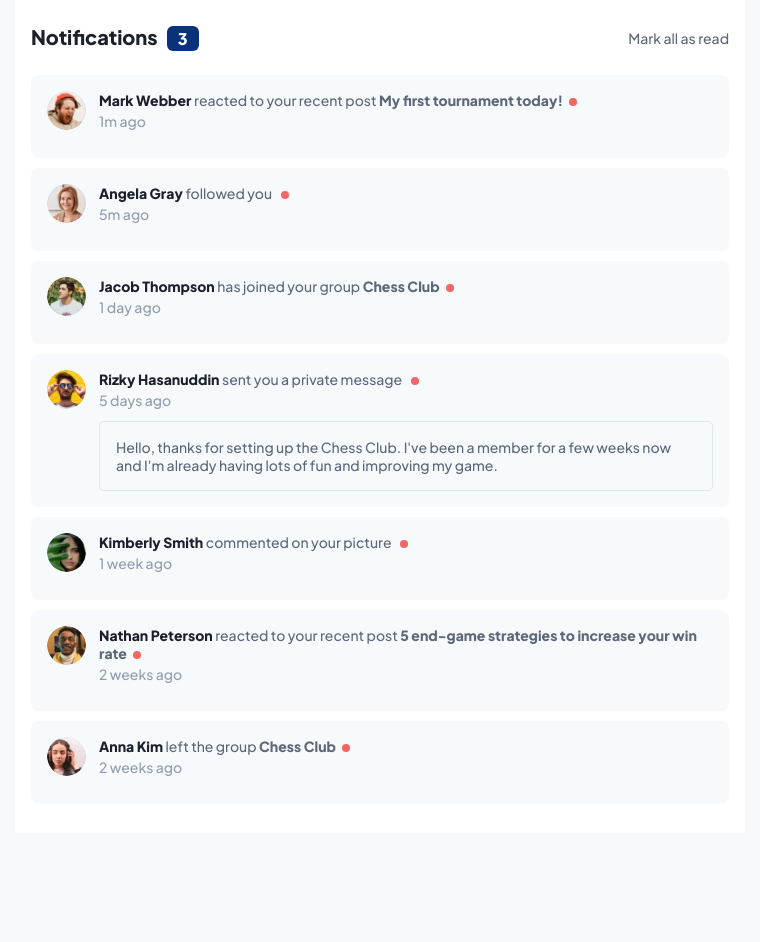
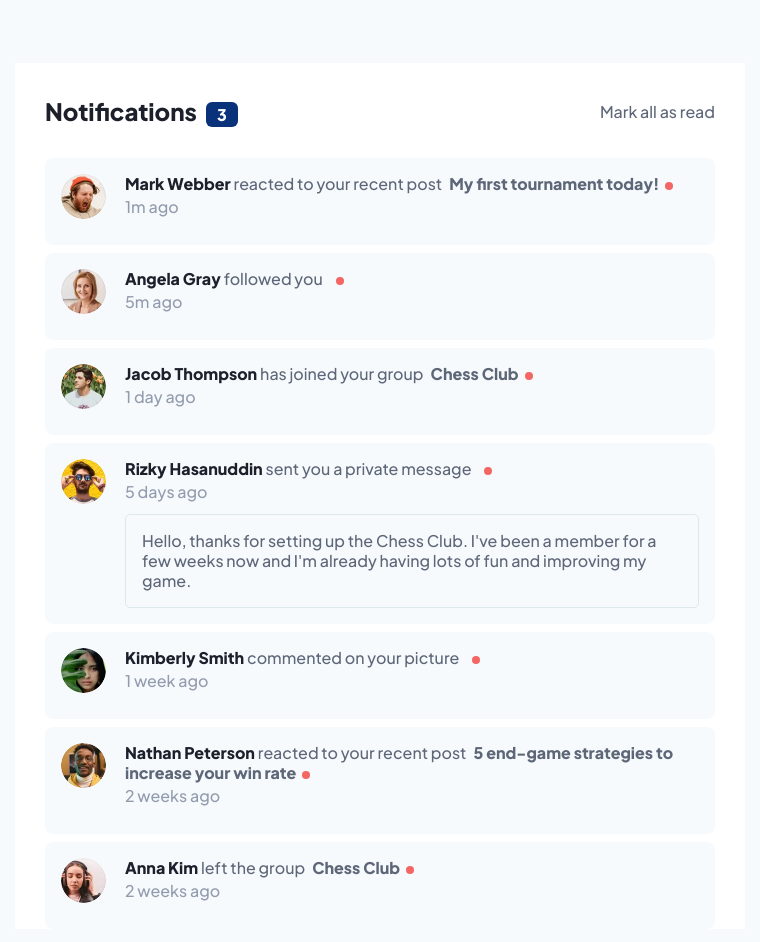
Before and after one commit to miguelzaga/notifications-page, a React (Vite) app: page / in a window 1280 px wide. Shown: the top 942 px of the page, without its empty margins (260-1020 px from the left). Before the commit the page ends 833 px from the top, so only its background shows below. Built offline with nearby package versions, Linux system fonts and the light colour scheme.

Commit message:
style header and notifications for desktop

```diff
--- a/src/components/Notification.js
+++ b/src/components/Notification.js
@@ -6,7 +6,7 @@ function Notification({ id, avatar, user, action, post, date, message }) {
       <div className="notification__container">
         <p className="notification__text">
           <b className="notification__user">{user} </b>
-          <span className="notification__action">{action} </span>
+          <span className="notification__action">{action}</span>
           <a href="#" className="notification__post">
             {post}
           </a>
--- a/src/scss/04-globals/_header.scss
+++ b/src/scss/04-globals/_header.scss
@@ -6,22 +6,32 @@
   justify-content: space-between;
   align-items: center;
   margin-bottom: 24px;
+  @include breakpoint($md-lg){
+    margin-bottom: 31px;
+  }
 
   &__title {
     font-weight: 800;
     font-size: rem(20px);
     line-height: rem(25px);
     color: $very-dark-grey-blue;
+    @include breakpoint($md-lg){
+      font-size: rem(24px);
+      line-height: rem(30px);
+    }
   }
 
   &__number {
-    display: inline-block;
+    display: inline-flex;
+    align-items: center;
+    justify-content: center;
     margin-left: 9px;
     background-color: $blue;
     color: $white;
     border-radius: 6px;
     width: 32px;
-    text-align: center;
+    height: 25px;
+    vertical-align: middle;
     font-size: rem(16px);
   }
 
@@ -31,5 +41,9 @@
     background: 0;
     font-size: rem(14px);
     line-height: rem(18px);
+    @include breakpoint($md-lg){
+      font-size: rem(16px);
+      line-height: rem(20px);
+    }
   }
 }
--- a/src/scss/04-globals/_main.scss
+++ b/src/scss/04-globals/_main.scss
@@ -6,4 +6,9 @@
   background-color: $white;
   padding: 24px 16px 29px;
   min-height: 100vh;
+  @include breakpoint(768px){
+    margin-top: 63px;
+    margin-bottom: 89px;
+    padding: 33px 30px 0;
+  }
 }
--- a/src/scss/05-components/_notification.scss
+++ b/src/scss/05-components/_notification.scss
@@ -4,6 +4,9 @@
   display: flex;
   flex-direction: column;
   gap: 10px;
+  @include breakpoint($md-lg){
+    gap: 8px;
+  }
 }
 
 .notification {
@@ -13,11 +16,19 @@
   padding: 16px;
   font-size: rem(14px);
   line-height: rem(18px);
+  @include breakpoint($md-lg){
+    font-size: rem(16px);
+    line-height: rem(20px);
+    gap: 19px;
+  }
 
   &__avatar {
     max-width: 39px;
     height: fit-content;
     border-radius: 100%;
+    @include breakpoint($md-lg){
+      max-width: 45px;
+    }
   }
 
   &__text {
@@ -31,6 +42,7 @@
 
   &__post {
     font-weight: 800;
+    margin-left: 7px;
   }
 
   &__date {
```
